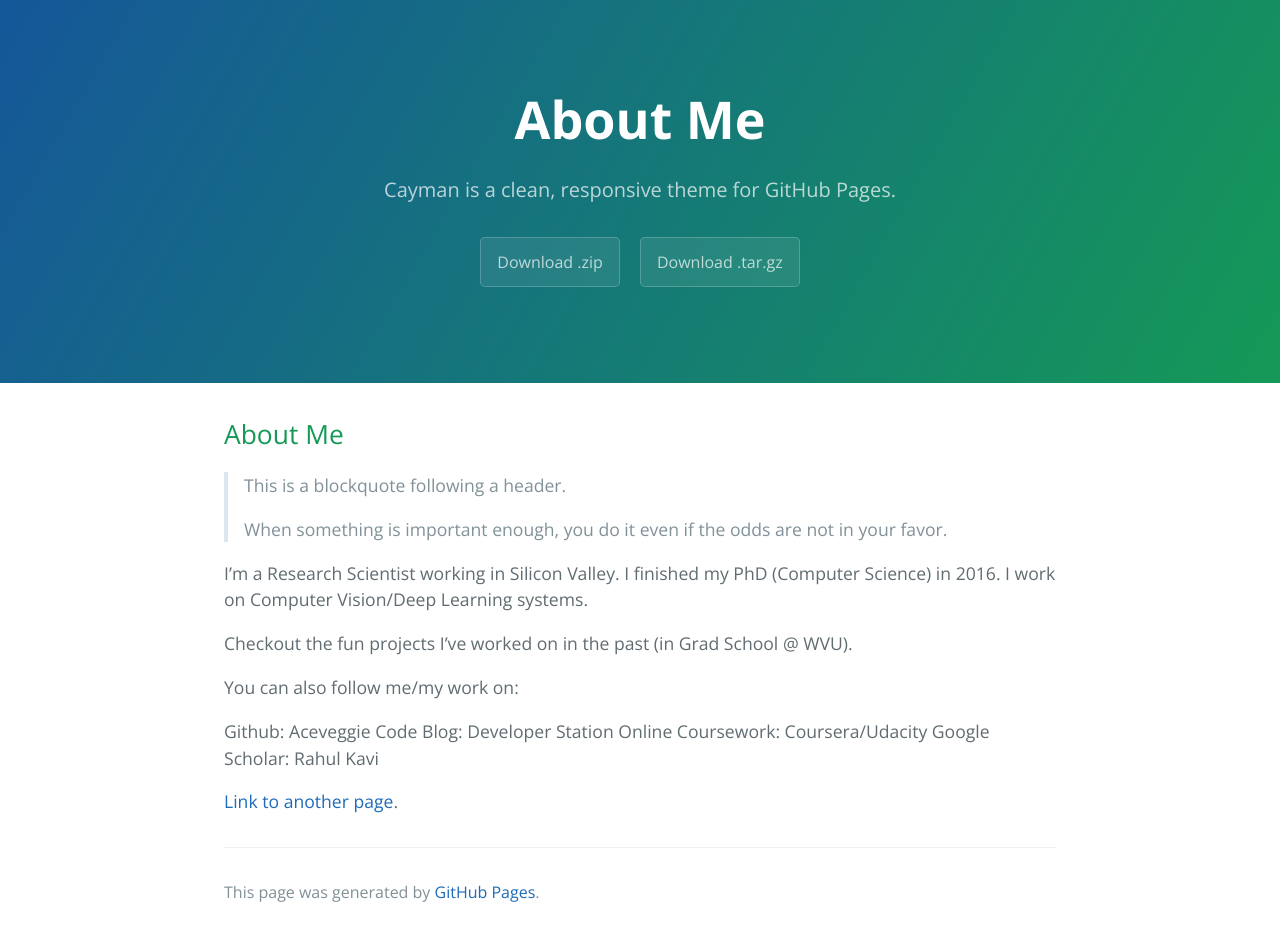
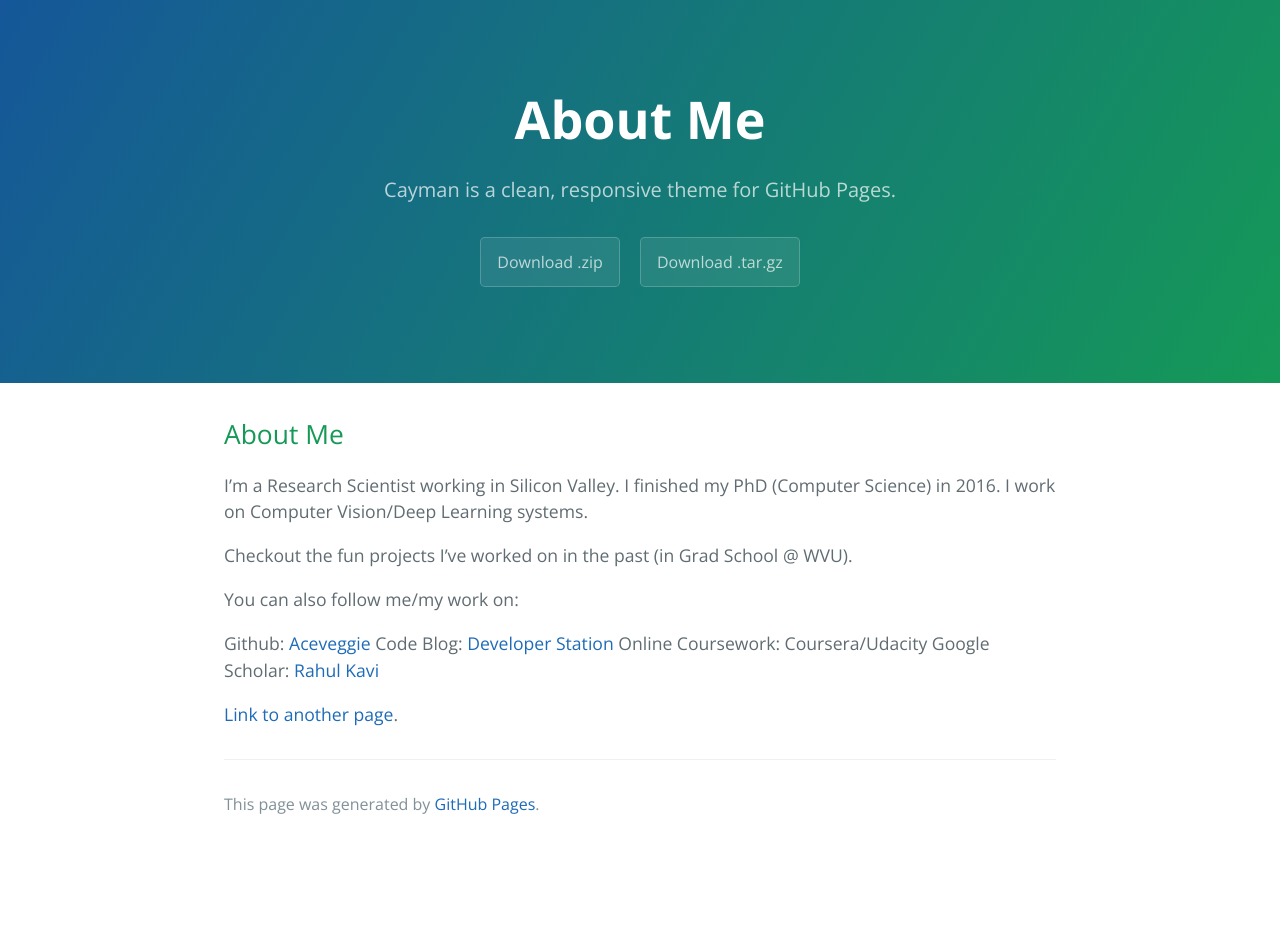
Before and after one commit to aceveggie/aceveggie.github.io, a Jekyll site: the page built from index.md, in a window 1280 px wide. Built offline with Jekyll 4.4.1, drawn with Linux system fonts in a browser that asks for light colours; our own code applies the rules of GitHub Pages for plain Markdown files; after the commit the page ends 900 px from its top, so only the background shows below that; part of the change alters nothing that is shown.

Commit message:
added personal webpage links

```diff
--- a/index.md
+++ b/index.md
@@ -3,10 +3,6 @@ layout: default
 ---
 
 ## About Me
-
-> This is a blockquote following a header.
->
-> When something is important enough, you do it even if the odds are not in your favor.
 
 I’m a Research Scientist working in Silicon Valley. I finished my PhD (Computer Science) in 2016.  I work on Computer Vision/Deep Learning systems.
 
@@ -14,9 +10,9 @@ Checkout the fun projects I’ve worked on in the past (in Grad School @ WVU).
 
 You can also follow me/my work on:
 
-Github: Aceveggie
-Code Blog: Developer Station
+Github: [Aceveggie](www.github.com/aceveggie)
+Code Blog: [Developer Station](www.developerstation.org)
 Online Coursework: Coursera/Udacity
-Google Scholar: Rahul Kavi
+Google Scholar: [Rahul Kavi](https://scholar.google.com/citations?user=k4viOigAAAAJ)
 
 [Link to another page](./another-page.html).
```
